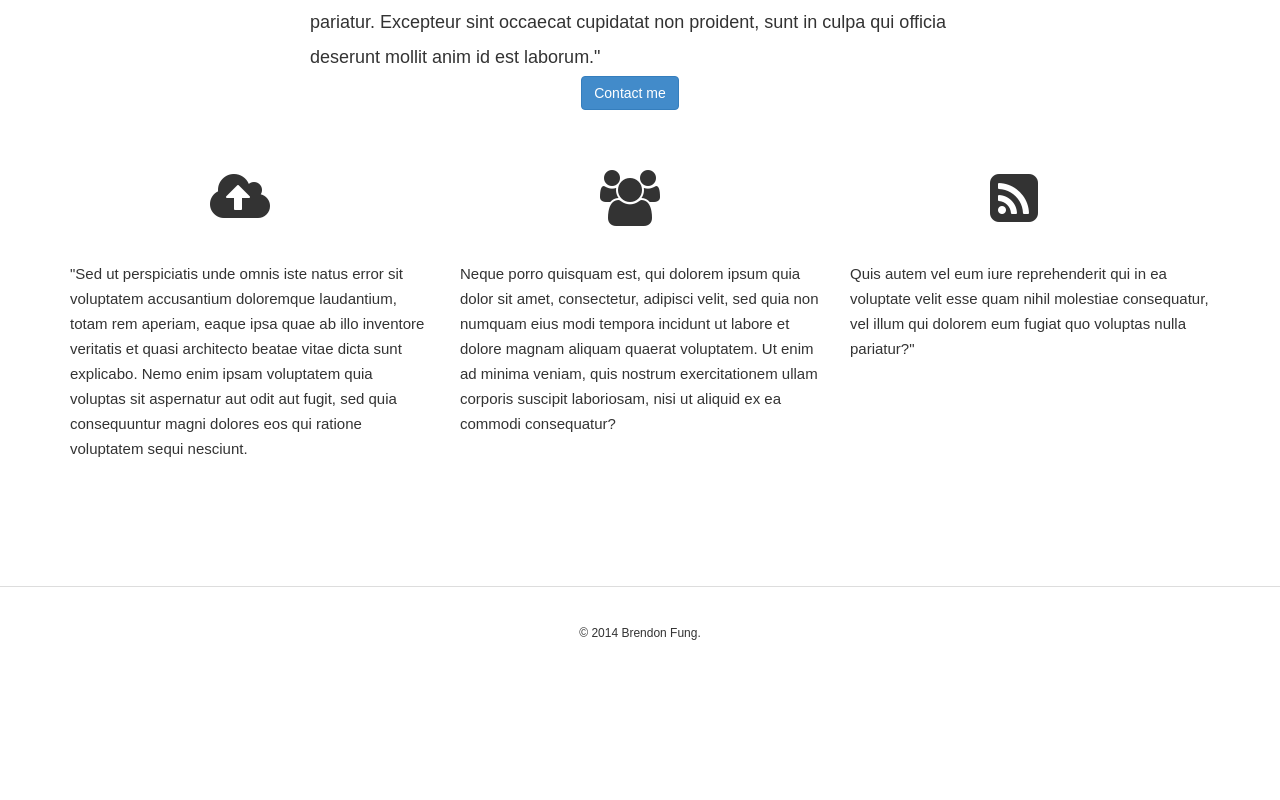
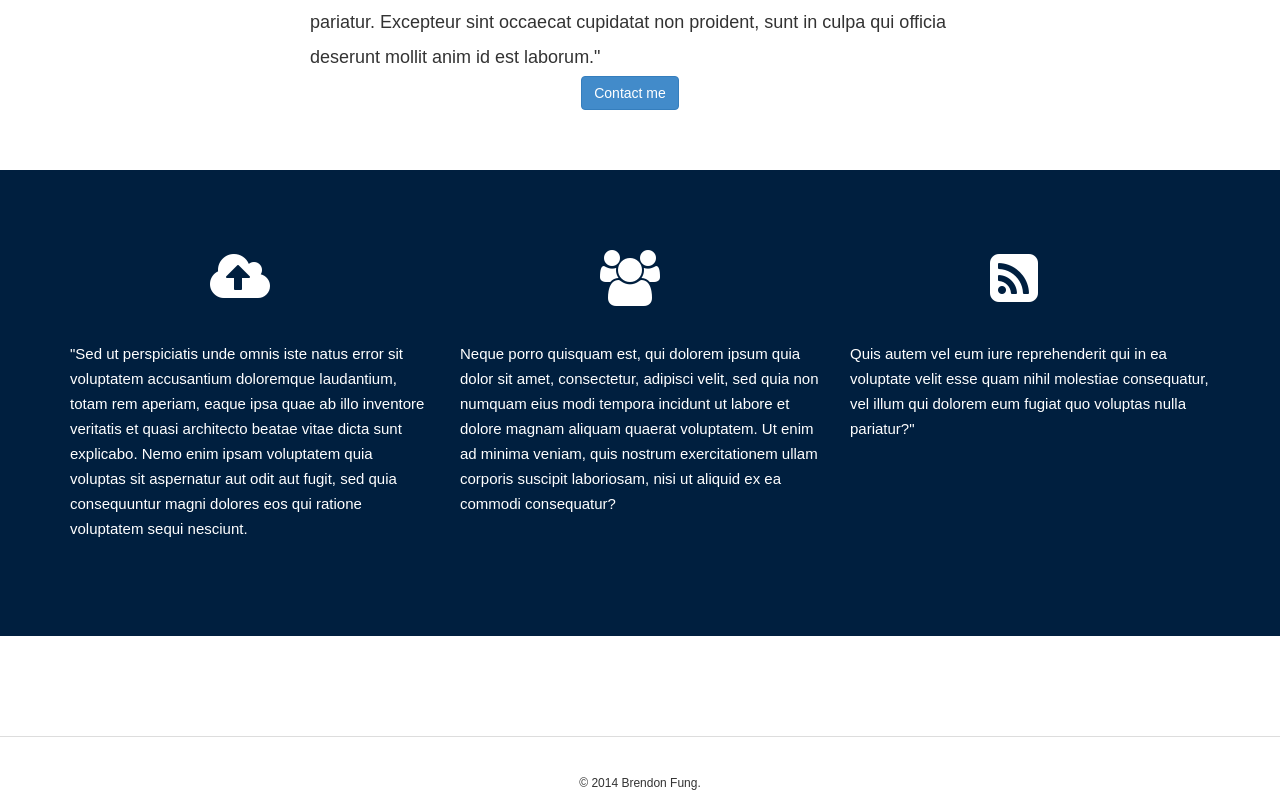
Before and after one commit to mainmango/mainmango.github.io, a plain HTML site: page index.html in a window 1280 px wide. Shown: the part 515-1315 px from the top of the page. Before the commit the page ends 1165 px from the top, so only its background shows below. Drawn offline with nearby package versions, Linux system fonts and the light colour scheme; a web font is replaced by a local one.

Commit message:
Changed background

```diff
--- a/css/site1.css
+++ b/css/site1.css
@@ -94,10 +94,17 @@ line-height: 35px;
 }
 
 .learn-more {
+	padding-top: 80px;
+	padding-bottom: 80px;
 	margin-bottom: 100px;
+	background-color: #001F3F;
+	color: white;
 }
 
 
+.learn-more h4 {
+	color: white;
+}
 .learn-more .col-md-4 i {
 	text-align: center;
 	margin-left: auto;
--- a/index.html
+++ b/index.html
@@ -27,7 +27,9 @@
           "Lorem ipsum dolor sit amet, consectetur adipisicing elit, sed do eiusmod tempor incididunt ut labore et dolore magna aliqua. Ut enim ad minim veniam, quis nostrud exercitation ullamco laboris nisi ut aliquip ex ea commodo consequat. Duis aute irure dolor in reprehenderit in voluptate velit esse cillum dolore eu fugiat nulla pariatur. Excepteur sint occaecat cupidatat non proident, sunt in culpa qui officia deserunt mollit anim id est laborum."
           <p><a href="mailto:fungb89@gmail.com"><button type="button" class="btn btn-primary">Contact me</button></a></p>
         </h3>
+      </div>
     <div class="learn-more">
+      <div class="container">
         <div class="row">
           <div class="col-md-4"><i class="fa fa-cloud-upload fa-4x"></i><p> <h4>"Sed ut perspiciatis unde omnis iste natus error sit voluptatem accusantium doloremque laudantium, totam rem aperiam, eaque ipsa quae ab illo inventore veritatis et quasi architecto beatae vitae dicta sunt explicabo. Nemo enim ipsam voluptatem quia voluptas sit aspernatur aut odit aut fugit, sed quia consequuntur magni dolores eos qui ratione voluptatem sequi nesciunt. </h4></p></div>
           <div class="col-md-4"><i class="fa fa-users fa-4x"></i><p><h4>Neque porro quisquam est, qui dolorem ipsum quia dolor sit amet, consectetur, adipisci velit, sed quia non numquam eius modi tempora incidunt ut labore et dolore magnam aliquam quaerat voluptatem. Ut enim ad minima veniam, quis nostrum exercitationem ullam corporis suscipit laboriosam, nisi ut aliquid ex ea commodi consequatur? </h4></p></div>
@@ -35,6 +37,9 @@
         </div>
       </div>
     </div>
+
+    <div class="entries">
+      </div>
 
     <h6 class="copyright">
       © 2014 Brendon Fung.
```
